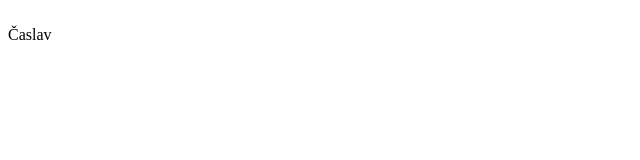
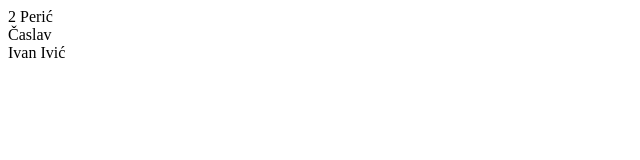
Before and after one commit to imisak/predavanja_react, a React (Create React App) app: page / in a window 1280 px wide. Shown: the top 160 px of the page, without its empty margins (0-640 px from the left). Built offline with nearby package versions, Linux system fonts and the light colour scheme.

Commit message:
correct props

```diff
--- a/src/App.jsx
+++ b/src/App.jsx
@@ -3,10 +3,10 @@ import { Person, Name } from './functional-components';
 
 export const App = () => (
   <>
-    <Person ime={0 + 2} prezime="Perić" />
+    <Person firstName={0 + 2} lastName="Perić" />
     <br />
     <Name ime="Časlav" />
     <br />
-    <Person ime="Ivan" prezime="Ivić" />
+    <Person firstName="Ivan" lastName="Ivić" />
   </>
 );
```
